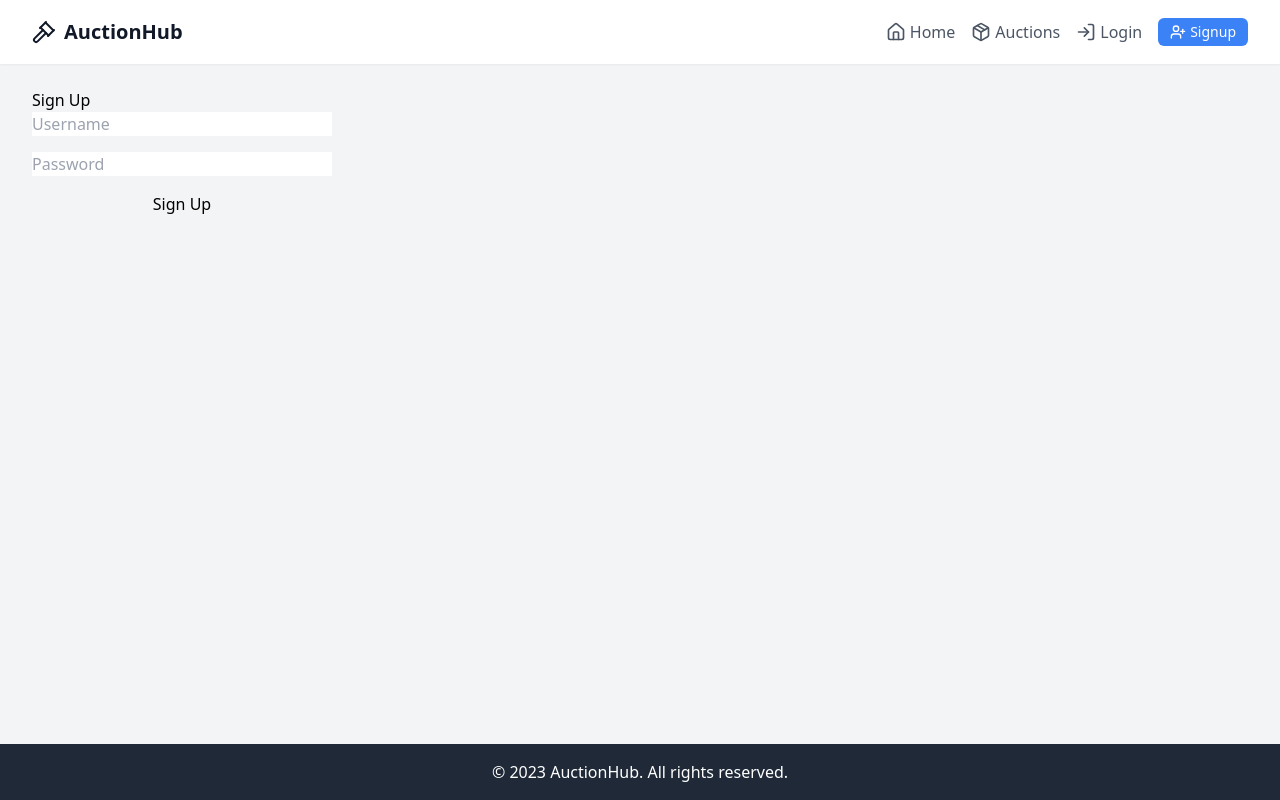
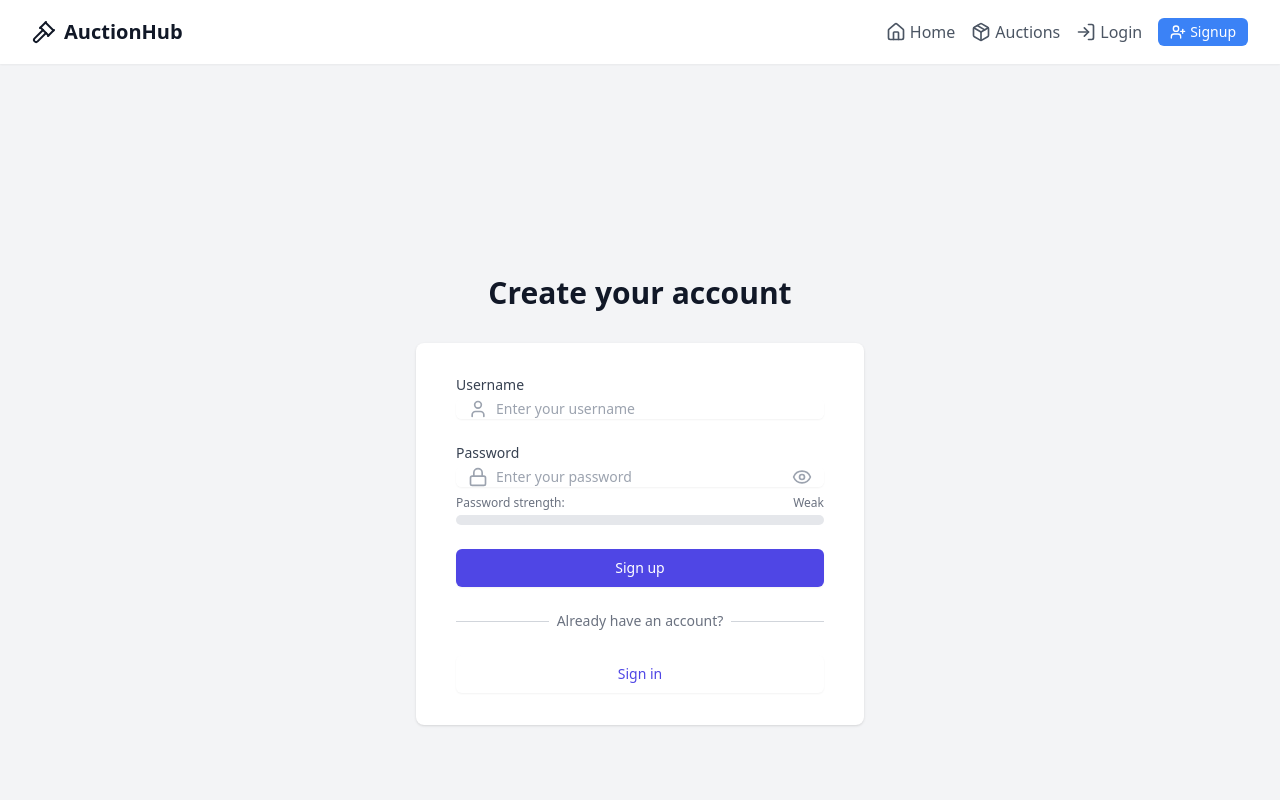
Before and after one commit to lakshay007/auction, a SvelteKit app in the folder frontend/: page /signup in a window 1280 px wide. Shown: the top 800 px of the page. Built offline with nearby package versions, Linux system fonts and the light colour scheme.

Commit message:
signup page improved

```diff
--- a/frontend/src/routes/signup/+page.svelte
+++ b/frontend/src/routes/signup/+page.svelte
@@ -1,10 +1,30 @@
 <script>
   import { goto } from '$app/navigation';
   import { signup } from '$lib/api';
+  import { Eye, EyeOff, User, Lock } from 'lucide-svelte';
 
   let username = '';
   let password = '';
   let error = '';
+  let showPassword = false;
+  let passwordStrength = 0;
+
+  function togglePasswordVisibility() {
+    showPassword = !showPassword;
+  }
+
+  function checkPasswordStrength(pass) {
+    let strength = 0;
+    if (pass.length >= 8) strength++;
+    if (pass.match(/[a-z]/) && pass.match(/[A-Z]/)) strength++;
+    if (pass.match(/\d/)) strength++;
+    if (pass.match(/[^a-zA-Z\d]/)) strength++;
+    passwordStrength = strength;
+  }
+
+  $: {
+    checkPasswordStrength(password);
+  }
 
   async function handleSubmit() {
     try {
@@ -16,24 +36,135 @@
   }
 </script>
 
-<h1>Sign Up</h1>
-<form on:submit|preventDefault={handleSubmit}>
-  <input bind:value={username} placeholder="Username" required />
-  <input bind:value={password} type="password" placeholder="Password" required />
-  <button type="submit">Sign Up</button>
-</form>
-{#if error}
-  <p class="error">{error}</p>
-{/if}
+<div class="min-h-screen bg-gray-100 flex flex-col justify-center py-12 sm:px-6 lg:px-8">
+  <div class="sm:mx-auto sm:w-full sm:max-w-md">
+    <h2 class="mt-6 text-center text-3xl font-extrabold text-gray-900">
+      Create your account
+    </h2>
+  </div>
 
-<style>
-  form {
-    display: flex;
-    flex-direction: column;
-    max-width: 300px;
-    gap: 1rem;
-  }
-  .error {
-    color: red;
-  }
-</style>
+  <div class="mt-8 sm:mx-auto sm:w-full sm:max-w-md">
+    <div class="bg-white py-8 px-4 shadow sm:rounded-lg sm:px-10">
+      <form class="space-y-6" on:submit|preventDefault={handleSubmit}>
+        <div>
+          <label for="username" class="block text-sm font-medium text-gray-700">
+            Username
+          </label>
+          <div class="mt-1 relative rounded-md shadow-sm">
+            <div class="absolute inset-y-0 left-0 pl-3 flex items-center pointer-events-none">
+              <User class="h-5 w-5 text-gray-400" />
+            </div>
+            <input
+              id="username"
+              name="username"
+              type="text"
+              required
+              bind:value={username}
+              class="focus:ring-indigo-500 focus:border-indigo-500 block w-full pl-10 sm:text-sm border-gray-300 rounded-md"
+              placeholder="Enter your username"
+            />
+          </div>
+        </div>
+
+        <div>
+          <label for="password" class="block text-sm font-medium text-gray-700">
+            Password
+          </label>
+          <div class="mt-1 relative rounded-md shadow-sm">
+            <div class="absolute inset-y-0 left-0 pl-3 flex items-center pointer-events-none">
+              <Lock class="h-5 w-5 text-gray-400" />
+            </div>
+            {#if showPassword}
+              <input
+                id="password-text"
+                name="password"
+                type="text"
+                required
+                bind:value={password}
+                class="focus:ring-indigo-500 focus:border-indigo-500 block w-full pl-10 pr-10 sm:text-sm border-gray-300 rounded-md"
+                placeholder="Enter your password"
+              />
+            {:else}
+              <input
+                id="password-password"
+                name="password"
+                type="password"
+                required
+                bind:value={password}
+                class="focus:ring-indigo-500 focus:border-indigo-500 block w-full pl-10 pr-10 sm:text-sm border-gray-300 rounded-md"
+                placeholder="Enter your password"
+              />
+            {/if}
+            <div class="absolute inset-y-0 right-0 pr-3 flex items-center">
+              <button type="button" on:click={togglePasswordVisibility} class="focus:outline-none">
+                {#if showPassword}
+                  <EyeOff class="h-5 w-5 text-gray-400" />
+                {:else}
+                  <Eye class="h-5 w-5 text-gray-400" />
+                {/if}
+              </button>
+            </div>
+          </div>
+          <div class="mt-2">
+            <div class="flex justify-between mb-1">
+              <span class="text-xs text-gray-500">Password strength:</span>
+              <span class="text-xs text-gray-500">
+                {#if passwordStrength === 0}
+                  Weak
+                {:else if passwordStrength === 1}
+                  Fair
+                {:else if passwordStrength === 2}
+                  Good
+                {:else if passwordStrength === 3}
+                  Strong
+                {:else}
+                  Very Strong
+                {/if}
+              </span>
+            </div>
+            <div class="w-full bg-gray-200 rounded-full h-2.5">
+              <div class="bg-blue-600 h-2.5 rounded-full" style="width: {passwordStrength * 25}%"></div>
+            </div>
+          </div>
+        </div>
+
+        <div>
+          <button
+            type="submit"
+            class="w-full flex justify-center py-2 px-4 border border-transparent rounded-md shadow-sm text-sm font-medium text-white bg-indigo-600 hover:bg-indigo-700 focus:outline-none focus:ring-2 focus:ring-offset-2 focus:ring-indigo-500"
+          >
+            Sign up
+          </button>
+        </div>
+      </form>
+
+      {#if error}
+        <div class="mt-4 bg-red-100 border border-red-400 text-red-700 px-4 py-3 rounded relative" role="alert">
+          <span class="block sm:inline">{error}</span>
+        </div>
+      {/if}
+
+      <div class="mt-6">
+        <div class="relative">
+          <div class="absolute inset-0 flex items-center">
+            <div class="w-full border-t border-gray-300"></div>
+          </div>
+          <div class="relative flex justify-center text-sm">
+            <span class="px-2 bg-white text-gray-500">
+              Already have an account?
+            </span>
+          </div>
+        </div>
+
+        <div class="mt-6">
+          <a
+            href="/login"
+            class="w-full flex justify-center py-2 px-4 border border-transparent rounded-md shadow-sm text-sm font-medium text-indigo-600 bg-white hover:bg-gray-50"
+          >
+            Sign in
+          </a>
+        </div>
+      </div>
+    </div>
+  </div>
+</div>
```
